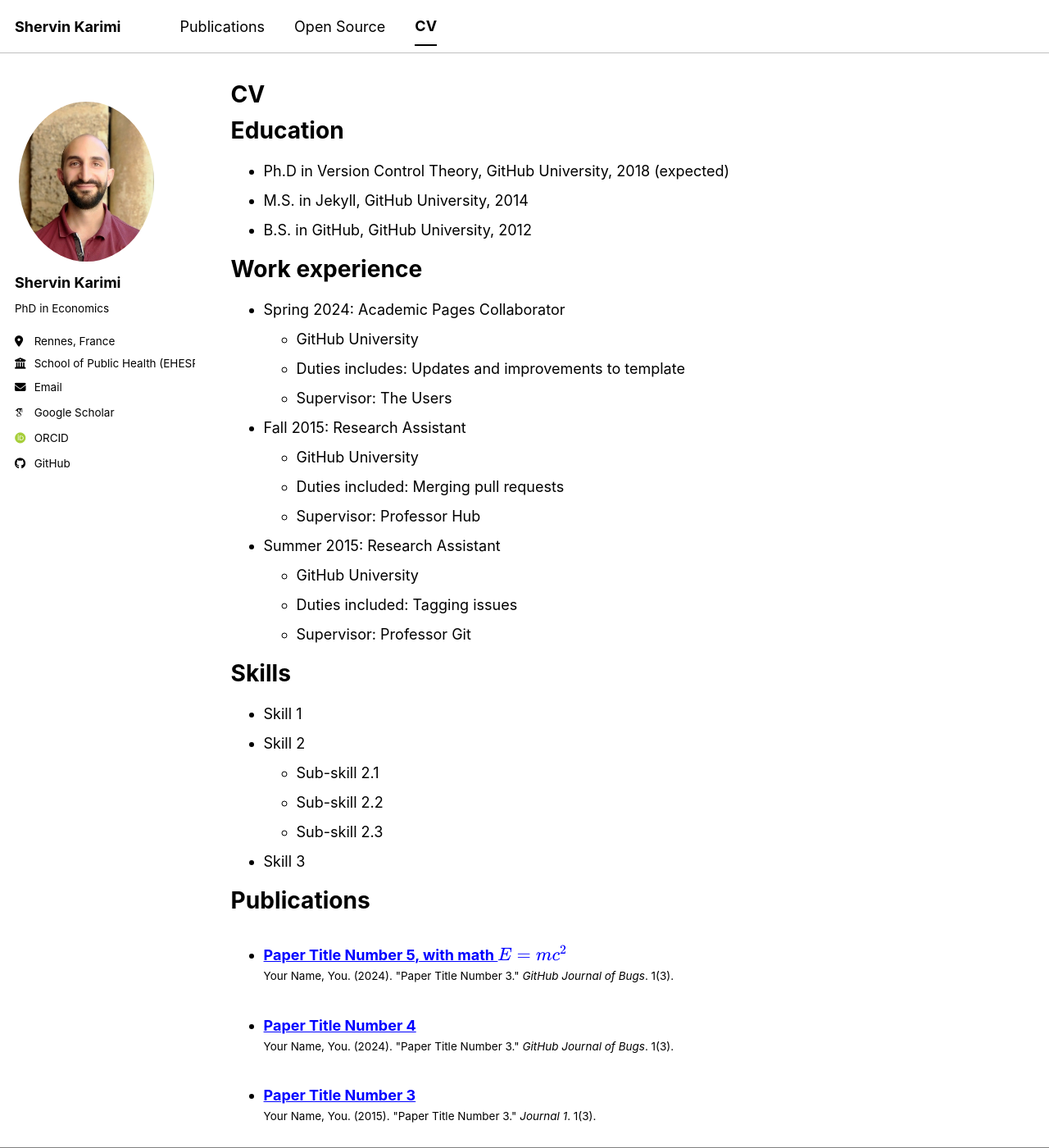
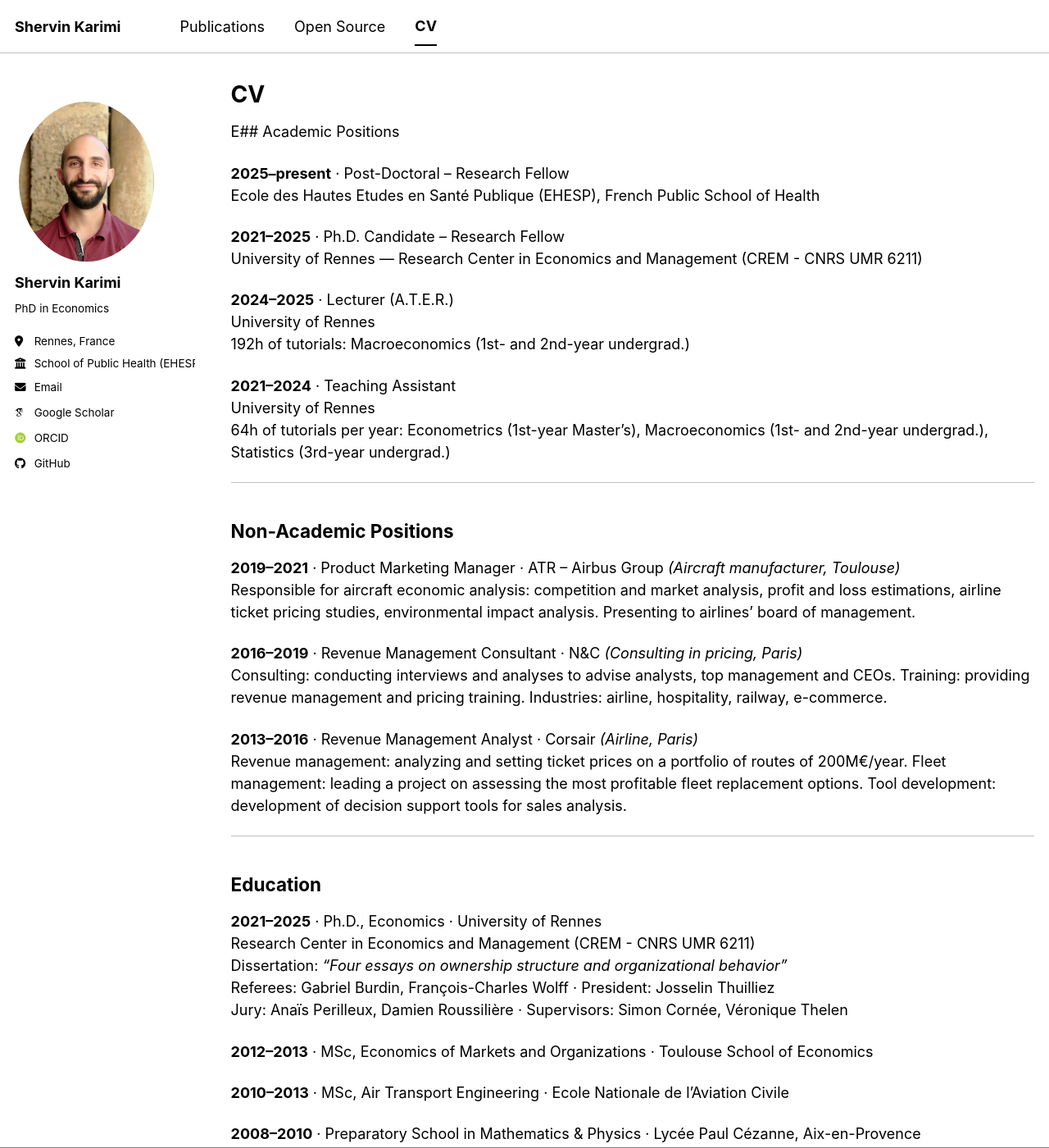
Before and after one commit to shervinkarimi/website, a Jekyll site: the page built from _pages/cv.md, in a window 1280 px wide and 1400 px high. Shown: the whole window at 82% size. Built offline with Jekyll 4.4.1, drawn with Linux system fonts in a browser that asks for light colours; some web fonts are replaced; a script bundle is joined from its source files by our own code; library files that are not in the unit come from our copies; some of the changed text lies outside the part shown.

Commit message:
Update cv.md

```diff
--- a/_pages/cv.md
+++ b/_pages/cv.md
@@ -9,56 +9,47 @@ redirect_from:
 
 {% include base_path %}
 
-Education
-======
-* Ph.D in Version Control Theory, GitHub University, 2018 (expected)
-* M.S. in Jekyll, GitHub University, 2014
-* B.S. in GitHub, GitHub University, 2012
+E## Academic Positions
 
-Work experience
-======
-* Spring 2024: Academic Pages Collaborator
-  * GitHub University
-  * Duties includes: Updates and improvements to template
-  * Supervisor: The Users
+**2025–present** · Post-Doctoral – Research Fellow
+Ecole des Hautes Etudes en Santé Publique (EHESP), French Public School of Health
 
-* Fall 2015: Research Assistant
-  * GitHub University
-  * Duties included: Merging pull requests
-  * Supervisor: Professor Hub
+**2021–2025** · Ph.D. Candidate – Research Fellow
+University of Rennes — Research Center in Economics and Management (CREM - CNRS UMR 6211)
 
-* Summer 2015: Research Assistant
-  * GitHub University
-  * Duties included: Tagging issues
-  * Supervisor: Professor Git
+**2024–2025** · Lecturer (A.T.E.R.)
+University of Rennes
+192h of tutorials: Macroeconomics (1st- and 2nd-year undergrad.)
 
-Skills
-======
-* Skill 1
-* Skill 2
-  * Sub-skill 2.1
-  * Sub-skill 2.2
-  * Sub-skill 2.3
-* Skill 3
+**2021–2024** · Teaching Assistant
+University of Rennes
+64h of tutorials per year: Econometrics (1st-year Master's), Macroeconomics (1st- and 2nd-year undergrad.), Statistics (3rd-year undergrad.)
 
-Publications
-======
-  <ul>{% for post in site.publications reversed %}
-    {% include archive-single-cv.html %}
-  {% endfor %}</ul>
+---
 
-Talks
-======
-  <ul>{% for post in site.talks reversed %}
-    {% include archive-single-talk-cv.html  %}
-  {% endfor %}</ul>
+## Non-Academic Positions
 
-Teaching
-======
-  <ul>{% for post in site.teaching reversed %}
-    {% include archive-single-cv.html %}
-  {% endfor %}</ul>
+**2019–2021** · Product Marketing Manager · ATR – Airbus Group *(Aircraft manufacturer, Toulouse)*
+Responsible for aircraft economic analysis: competition and market analysis, profit and loss estimations, airline ticket pricing studies, environmental impact analysis. Presenting to airlines' board of management.
 
-Service and leadership
-======
-* Currently signed in to 43 different slack teams
+**2016–2019** · Revenue Management Consultant · N&C *(Consulting in pricing, Paris)*
+Consulting: conducting interviews and analyses to advise analysts, top management and CEOs. Training: providing revenue management and pricing training. Industries: airline, hospitality, railway, e-commerce.
+
+**2013–2016** · Revenue Management Analyst · Corsair *(Airline, Paris)*
+Revenue management: analyzing and setting ticket prices on a portfolio of routes of 200M€/year. Fleet management: leading a project on assessing the most profitable fleet replacement options. Tool development: development of decision support tools for sales analysis.
+
+---
+
+## Education
+
+**2021–2025** · Ph.D., Economics · University of Rennes
+Research Center in Economics and Management (CREM - CNRS UMR 6211)
+Dissertation: *"Four essays on ownership structure and organizational behavior"*
+Referees: Gabriel Burdin, François-Charles Wolff · President: Josselin Thuilliez
+Jury: Anaïs Perilleux, Damien Roussilière · Supervisors: Simon Cornée, Véronique Thelen
+
+**2012–2013** · MSc, Economics of Markets and Organizations · Toulouse School of Economics
+
+**2010–2013** · MSc, Air Transport Engineering · Ecole Nationale de l'Aviation Civile
+
+**2008–2010** · Preparatory School in Mathematics & Physics · Lycée Paul Cézanne, Aix-en-Provence
```
